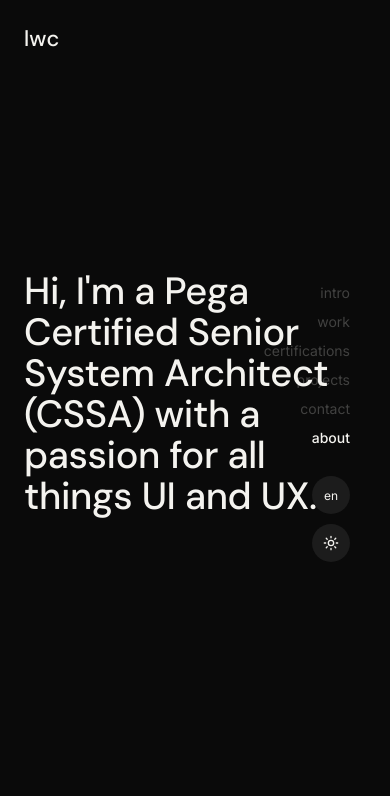
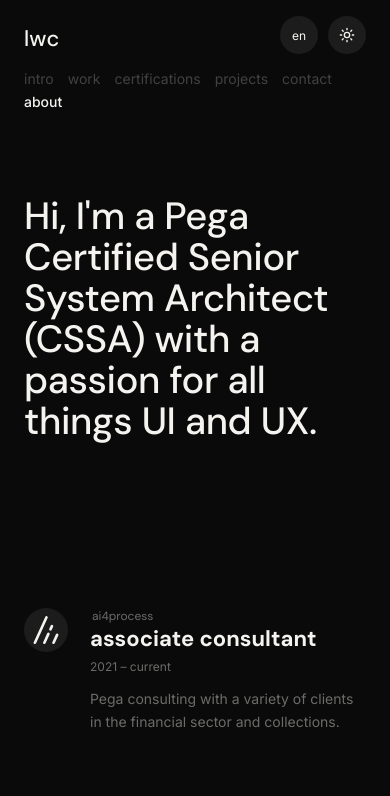
Before and after one commit to Vanilla487/portfolio, a plain HTML site: page index.html in a window 390 px wide. Shown: the top 796 px of the page. Drawn offline with Linux system fonts and the light colour scheme.

Commit message:
Fix mobile layout using the lwc design system
- Under 780px the top bar stacks: wordmark and toggles on one row,
  section links as a wrapping row below, on a bg-coloured header
  (fixes the side nav sitting over content and text scrolling under
  the wordmark)
- Measure the header height into --header-h so the intro and
  section jumps clear it in both languages
- Drop the desktop top padding on the project list
- Let long place names in the photo caption wrap below the links
- Tighten the About paragraphs to the 24px grid gap

Co-Authored-By: Claude Opus 5.5 <noreply@anthropic.com>
Claude-Session: https://claude.ai/code/session_01MExicn8EQd6ky4tsaFrER8

```diff
--- a/index.html
+++ b/index.html
@@ -330,6 +330,12 @@
     applyLang(currentLang);
   });
 
+  // Phone header height (nav wraps differently per width and language) → --header-h
+  const sideNav = document.querySelector('.side-nav');
+  new ResizeObserver(() => {
+    root.style.setProperty('--header-h', sideNav.offsetHeight + 'px');
+  }).observe(sideNav);
+
   // Scrollspy for nav
   const navLinks = document.querySelectorAll('#primaryNav a');
   const sections = Array.from(navLinks).map(l => document.querySelector(l.getAttribute('href')));
--- a/main.css
+++ b/main.css
@@ -515,19 +515,52 @@ footer {
 
 /* ---------- Responsive ---------- */
 @media (max-width: 780px) {
+  /* Top bar stacks (lwc design system, under bp-tablet): wordmark and toggles
+     on one row, section links as a wrapping row below. .topbar (wordmark)
+     sits above .side-nav, which provides the bg behind both. */
+  :root {
+    --header-h: 128px; /* fallback; index.html measures the real height */
+  }
   .topbar {
+    z-index: 51;
     padding: 24px;
-    flex-direction: column;
-    gap: 20px;
   }
-  nav.primary-nav {
+  .side-nav {
+    top: 0;
+    left: 0;
+    right: 0;
+    transform: none;
+    display: grid;
+    grid-template-columns: 1fr auto;
+    align-items: center;
+    gap: 14px 0;
+    padding: 16px 24px 14px;
+    background: var(--bg);
+    transition: background 0.35s ease;
+  }
+  .side-nav .toggles {
+    grid-row: 1;
+    grid-column: 2;
+    flex-direction: row;
+  }
+  .side-nav nav.primary-nav {
+    grid-row: 2;
+    grid-column: 1 / -1;
     flex-direction: row;
     flex-wrap: wrap;
     align-items: flex-start;
-    gap: 14px;
+    gap: 2px 14px;
   }
+  section {
+    scroll-margin-top: var(--header-h);
+  }
+
   #intro {
-    padding: 220px 0 60px;
+    padding: calc(var(--header-h) + 70px) 0 70px;
+    min-height: auto;
+  }
+  .hero-heading {
+    margin-top: 0;
   }
   .wrap {
     padding: 0 24px;
@@ -543,9 +576,17 @@ footer {
     grid-template-columns: 1fr;
     gap: 32px;
   }
-  footer {
-    flex-direction: column;
-    gap: 8px;
+  .project-list {
+    padding-top: 0;
+  }
+
+  /* Gallery caption: let long place names drop below the links */
+  .gallery-nav {
+    flex-wrap: wrap;
+    gap: 10px 16px;
+  }
+  .photo-loc {
+    white-space: normal;
   }
 
   /* About: single column so the photo and name fit the screen */
@@ -556,6 +597,10 @@ footer {
   #about > * {
     grid-column: 1;
     grid-row: auto;
+  }
+  .para-one,
+  .para-two {
+    margin: 0;
   }
   .name-block {
     font-size: clamp(56px, 16vw, 96px);
```
